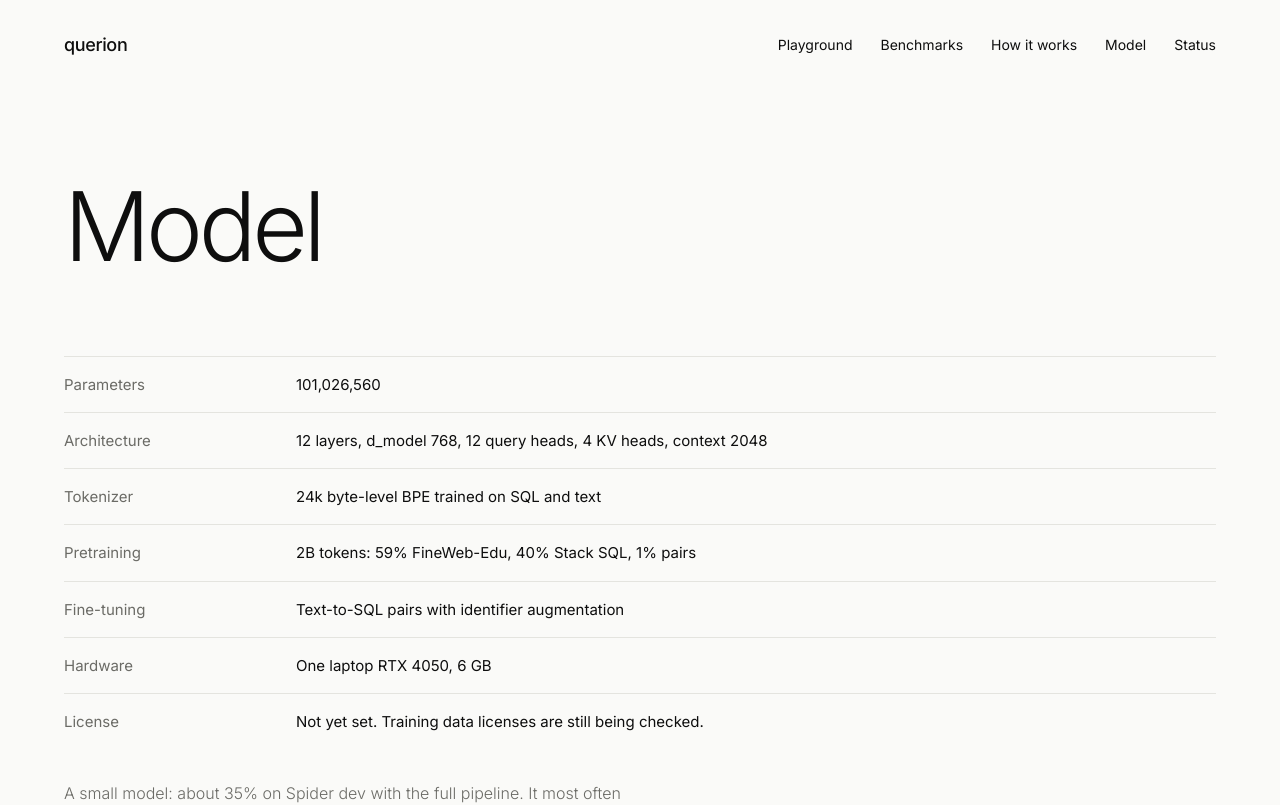
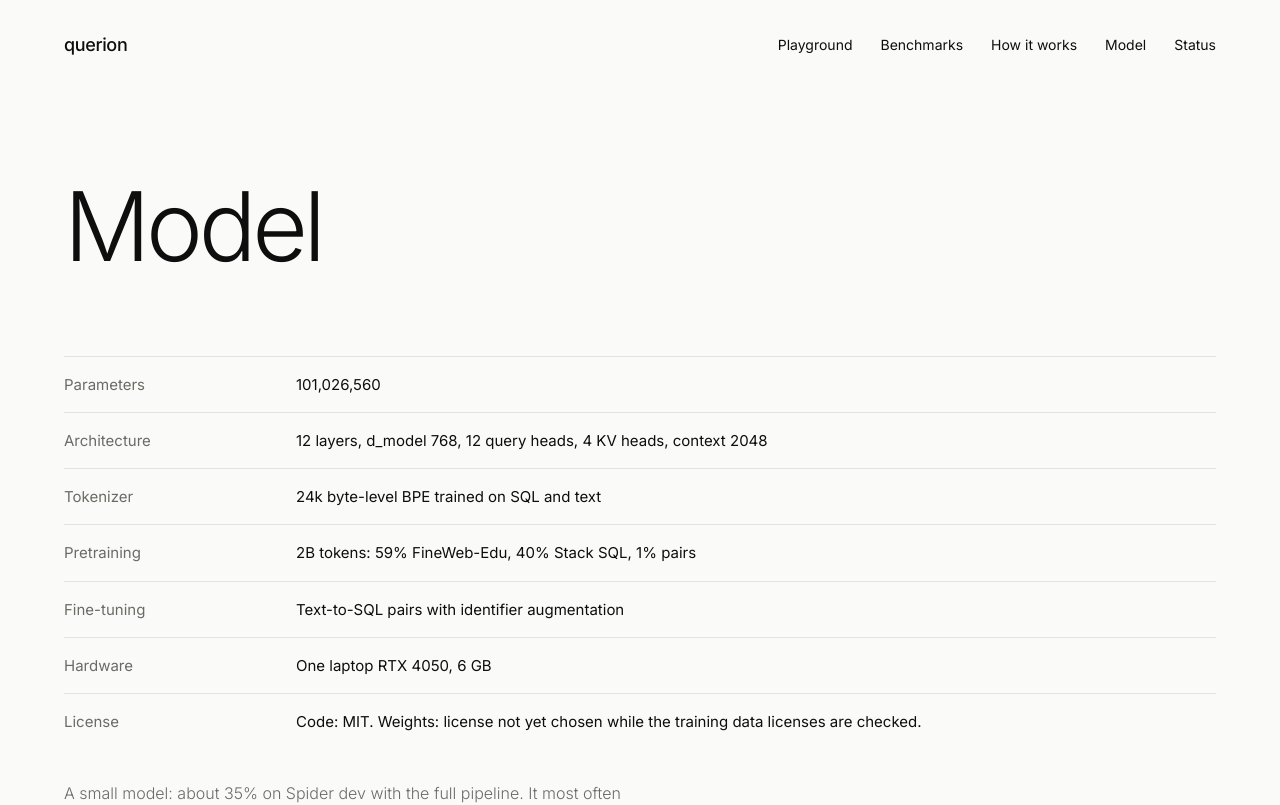
Before and after one commit to AmanSingh-404/QUERION, a Next.js app in the folder web/: page /model-card in a window 1280 px wide. Shown: the top 805 px of the page. Built offline with nearby package versions, Linux system fonts and the light colour scheme.

Commit message:
docs: MIT for the code, weights license pending

```diff
--- a/web/src/app/model-card/page.tsx
+++ b/web/src/app/model-card/page.tsx
@@ -7,7 +7,7 @@ const facts = [
   ["Pretraining", "2B tokens: 59% FineWeb-Edu, 40% Stack SQL, 1% pairs"],
   ["Fine-tuning", "Text-to-SQL pairs with identifier augmentation"],
   ["Hardware", "One laptop RTX 4050, 6 GB"],
-  ["License", "Not yet set. Training data licenses are still being checked."],
+  ["License", "Code: MIT. Weights: license not yet chosen while the training data licenses are checked."],
 ];
 
 export default function ModelCard() {
--- a/web/src/components/Footer.tsx
+++ b/web/src/components/Footer.tsx
@@ -4,7 +4,7 @@ export default function Footer() {
       <span>querion, 101M text-to-SQL</span>
       <span>
         <a href="https://huggingface.co/SinghBro/querion-100m-sql">Hugging Face</a> ·{" "}
-        <a href="https://github.com/AmanSingh-404/QUERION">GitHub</a> · License not yet set
+        <a href="https://github.com/AmanSingh-404/QUERION">GitHub</a> · Code: MIT
       </span>
     </footer>
   );
```
Also changed, not shown: 1 other file (tests, documents, lock files or other folders).
